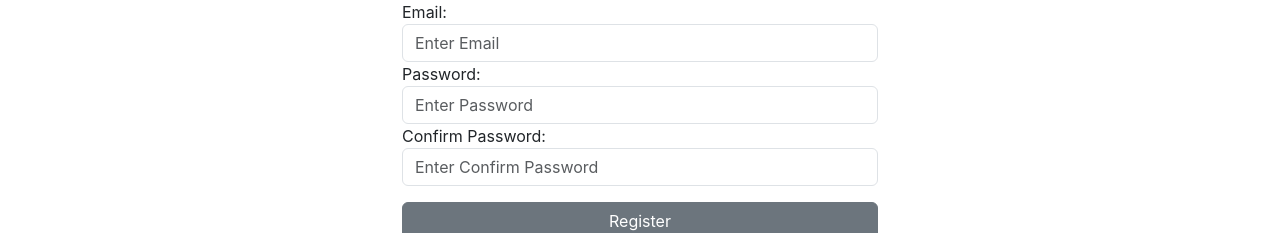
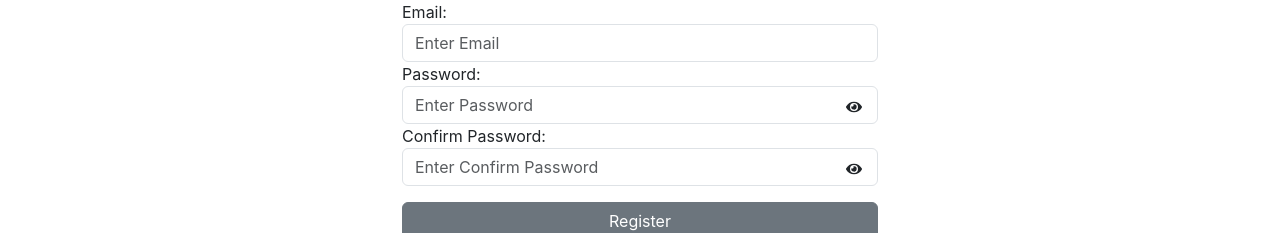
Before and after one commit to ajitjss/thoughtcoders_new-_website, a React (Create React App) app in the folder client/: page /register in a window 1280 px wide. Shown: the part 231-464 px from the top of the page. Built offline with nearby package versions, Linux system fonts and the light colour scheme; the HTML template or start-up script is replaced by a standard one.

Commit message:
show and hide password features added in register and login components

```diff
--- a/client/src/components/Login.jsx
+++ b/client/src/components/Login.jsx
@@ -1,11 +1,13 @@
 import React, { useState } from 'react';
 import useAuth from '../hooks/useAuth';
 import { Spinner } from 'react-bootstrap';
+import { FaEye, FaEyeSlash } from 'react-icons/fa';
 
 const Login = () => {
     const { login } = useAuth();
     const [formData, setFormData] = useState({ email: '', password: '' });
     const [isLoading, setIsLoading] = useState(false);
+    const [showPassword, setShowPassword] = useState(false);
 
     const handleChange = (e) => {
         setFormData({ ...formData, [e.target.name]: e.target.value });
@@ -39,15 +41,21 @@ const Login = () => {
                             onChange={handleChange}
                         />
                     </div>
-                    <div className="form-group">
+                    <div className="form-group position-relative">
                         <label>Password:</label>
                         <input
                             className='form-control'
-                            type="password"
+                            type={showPassword ? "text" : "password"}
                             name="password"
                             placeholder="Password"
                             onChange={handleChange}
                         />
+                        <span
+                            className='position-absolute top-50 end-0 me-3'
+                            onClick={()=>setShowPassword(!showPassword)}
+                        >
+                            { showPassword ? <FaEyeSlash /> : <FaEye /> }
+                        </span>
                     </div>
                     <div className='d-grid mt-3'>
                     <button className='btn btn-secondary' type="submit" disabled={isLoading}>
--- a/client/src/components/Register.jsx
+++ b/client/src/components/Register.jsx
@@ -1,6 +1,7 @@
 import React, { useState } from 'react';
 import useAuth from '../hooks/useAuth';
 import { Spinner } from 'react-bootstrap';
+import { FaEye, FaEyeSlash } from 'react-icons/fa';
 
 const Register = () => {
     const { register } = useAuth();
@@ -11,6 +12,8 @@ const Register = () => {
         confirmPassword: ''
     });
     const [isLoading, setIsLoading] = useState(false);
+    const [showPassword,setShowPassword] = useState(false)
+    const [showConfirmPassword,setShowConfirmPassword] = useState(false)
 
     const handleChange = (e) => {
         setFormData({ ...formData, [e.target.name]: e.target.value });
@@ -60,25 +63,37 @@ const Register = () => {
                     onChange={handleChange}
                 />
             </div>
-            <div className='form-group'>
+            <div className='form-group position-relative'>
                 <label>Password:</label>
                 <input
                     className='form-control'
-                    type="password"
+                    type={showPassword ? "text" : "password"}
                     name="password"
                     placeholder="Enter Password"
                     onChange={handleChange}
                 />
+                <span
+                    className='position-absolute top-50 end-0 me-3'
+                    onClick={()=>setShowPassword(!showPassword)}
+                >
+                    {showPassword ? <FaEyeSlash /> : <FaEye />}
+                </span>
             </div>
-            <div className="form-group">
+            <div className="form-group position-relative">
                 <label>Confirm Password:</label>
                 <input
                     className='form-control'
-                    type="password"
+                    type={showConfirmPassword ? "text" : "password"}
                     name="confirmPassword"
                     placeholder="Enter Confirm Password"
                     onChange={handleChange}
                 />
+                <span
+                    className='position-absolute top-50 end-0 me-3'
+                    onClick={()=>setShowConfirmPassword(!showConfirmPassword)}
+                >
+                    {showConfirmPassword ? <FaEyeSlash /> : <FaEye />}
+                </span>
             </div>
             <div className='d-grid mt-3'>
             <button className='btn btn-secondary' type="submit" disabled={isLoading}>
--- a/client/src/pages/BlogList.jsx
+++ b/client/src/pages/BlogList.jsx
@@ -82,7 +82,10 @@ const BlogList = () => {
 
       {/* Carousel Section */}
       <Carousel className="mb-4 mt-1">
-        {blogs.slice(0, 4).map((blog) => {
+        {blogs
+          .sort((a, b) => new Date(b.createdAt) - new Date(a.createdAt)) // Sort blogs by the latest date first
+          .slice(0, 4) // Get the latest 4 blogs
+          .map((blog) => {
             const imageUrl =
               extractFirstImageUrl(blog.content) ||
               "https://via.placeholder.com/800x400.png?text=No+Image+Available";
@@ -101,6 +104,7 @@ const BlogList = () => {
             );
           })}
       </Carousel>
+
 
       {/* Search Section */}
       <div style={{display:'flex', flexDirection:'column', justifyContent:'center', alignItems:'center', marginTop:'50px'}}>
```
Lines whose indentation alone changed are shown as unchanged.
